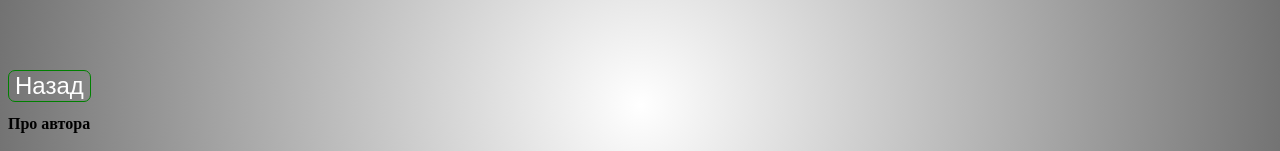
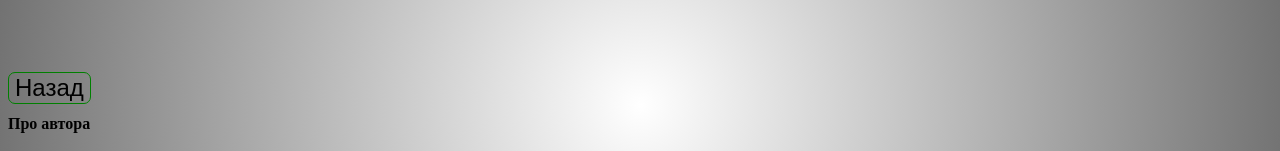
Before and after one commit to vitalii-borys/Learn_English_Web, a website: page index.html in a window 1280 px wide. Both pictures are taken after a click on the button "Про сайт". Shown: the part 135-286 px from the top of the page. Drawn offline with Linux system fonts and the light colour scheme; no server answers.

Commit message:
no hint on info page fix

```diff
--- a/myscript.js
+++ b/myscript.js
@@ -645,6 +645,8 @@ infoButton.textContent = 'Про сайт';
 registrationForm.appendChild(infoButton);
 
 infoButton.addEventListener('click', () => {
+    hint.style.display = 'none';
+    consonantsVowelsDiv2.style.display = 'none';
     backButton.style.display = 'block';
     if (infoDiv.style.display === 'none') {
         infoDiv.style.display = 'block';
--- a/style.css
+++ b/style.css
@@ -145,7 +145,6 @@ div {
 
 button {
     font-size: 1.5rem;
-    color: white;
 }
 
 #statusMessage {
@@ -173,10 +172,12 @@ span {
 }
 
 #backButton {
+    position: relative;
     top: 0.1rem;
     font-size: 1.5rem;
     border-radius: 7px;
     border: 1px solid green;
+    z-index: 11;
 }
 
 #enterButton {
@@ -279,6 +280,7 @@ span {
 
     button {
         background-color: transparent;
+        color: white;
     }
 }
 
@@ -293,5 +295,6 @@ span {
 
     button {
         background-color: transparent;
+        color: black;
     }
 }
```
